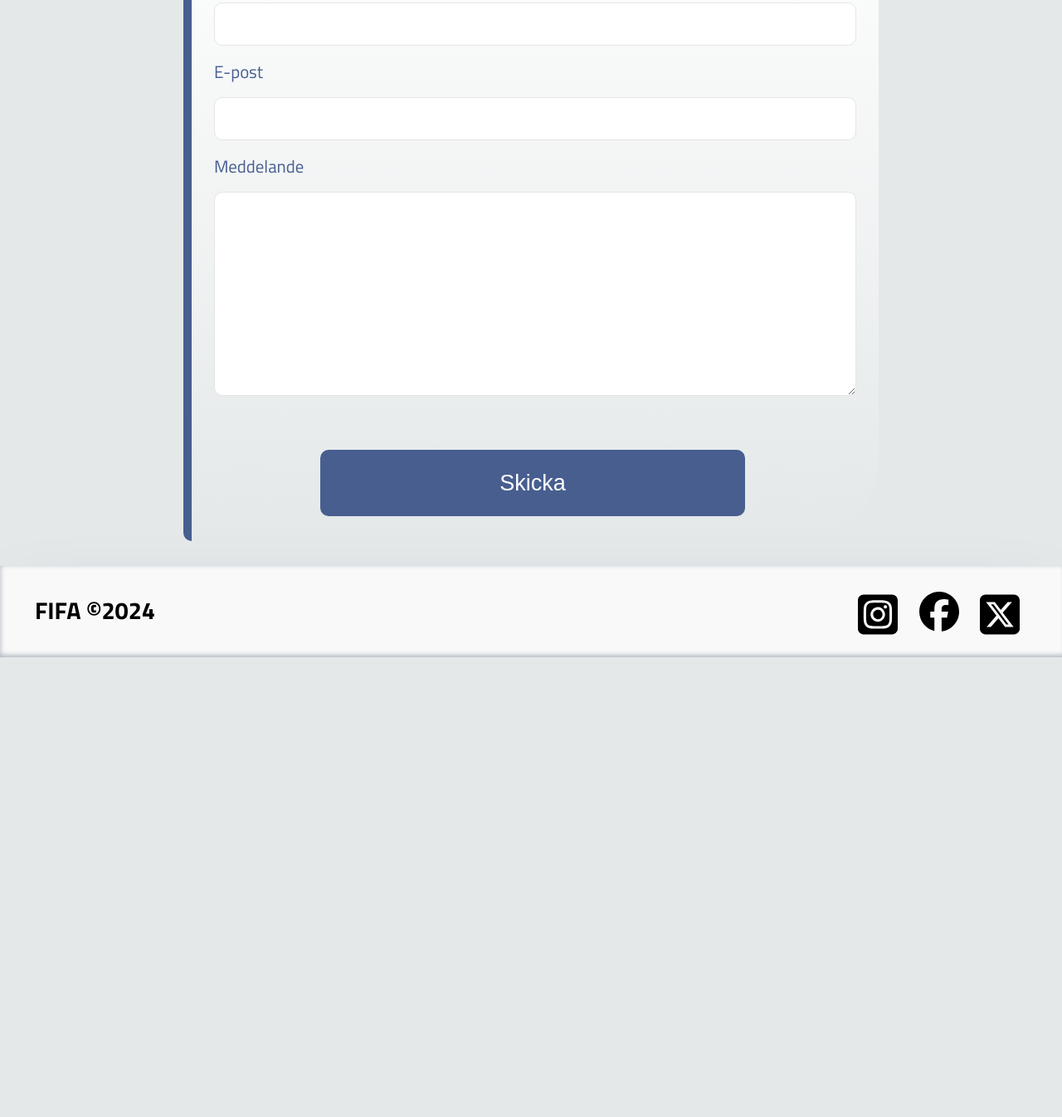
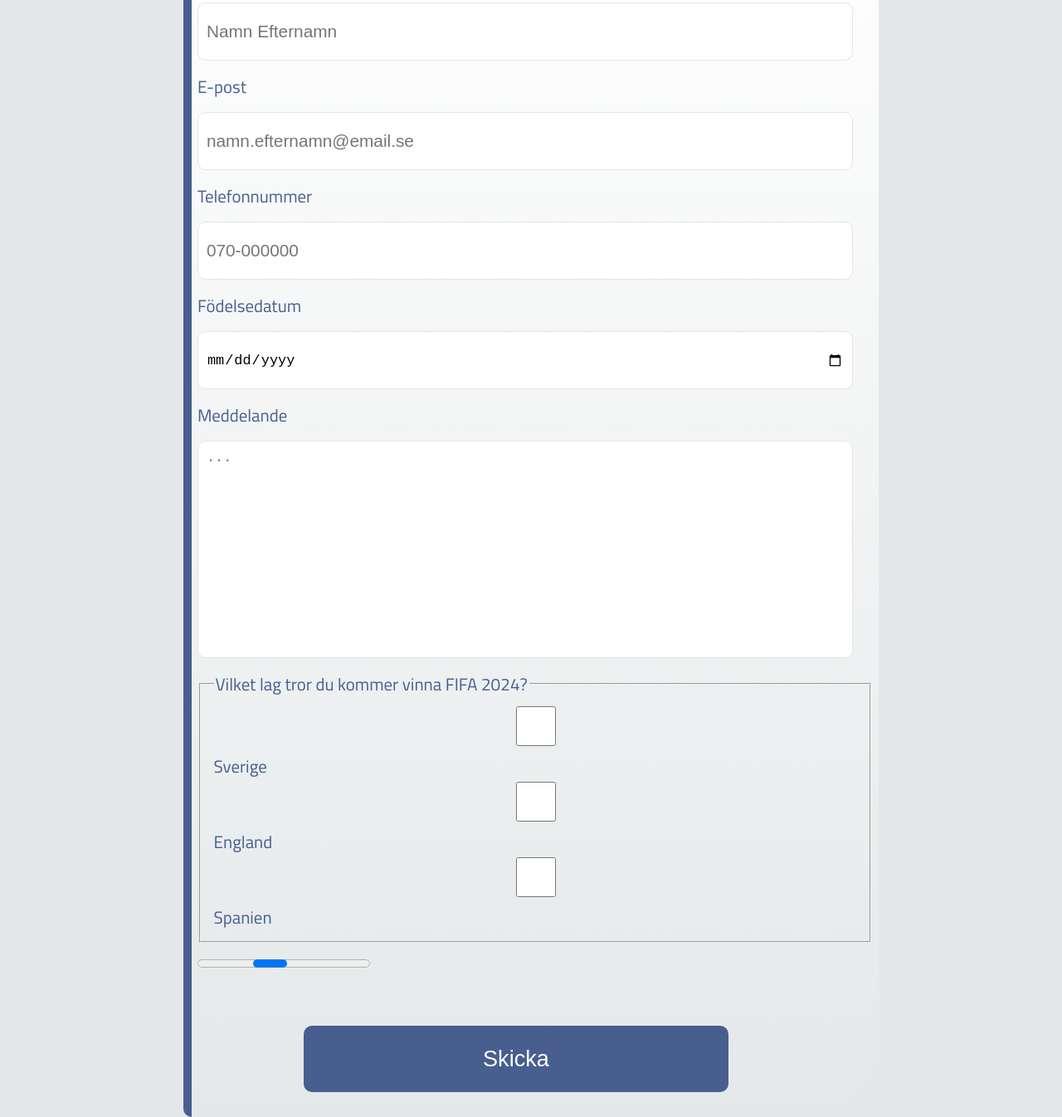
Before and after one commit to wazer2304-maker/Web_Slutprojekt, a plain HTML site: page form.html in a window 1280 px wide. Shown: the part 302-1648 px from the top of the page at 83% size. Before the commit the page ends 1094 px from the top, so only its background shows below. Drawn offline with Linux system fonts and the light colour scheme; a web font is replaced by a local one.

Commit message:
Update, only form fix left

```diff
--- a/css/style.css
+++ b/css/style.css
@@ -181,9 +181,13 @@ section {/*En sektion,"mini-innehållare"*/
 	-o-border-radius: 4px;
 }
 
+*:target::before { /*När en sida klickas igen, kommer en pil fram. Detta är för att ge en bättre upplevelse. */
+	content: "►";
+	color: var(--primary-color); /*En "pil" i primary color framför texten, scrollar även ner till stycket*/
+}
+
 section p {
 	font-size: 1.4em;
-
 }
 
 .top_img_split { /*För sektioner, delar upp vertikalt 1:4 för topp-bilder på sektionen*/
@@ -254,11 +258,10 @@ section p {
 
 .banner_section {
 	width: 100vw;
-	min-height: 0; /*0 tar bort min-height från övre section, kan bli mindre. */
+	min-height: 300px; /*300px sänker min-height från de andra section-reglerna, kan nu bli mindre. */
 	padding: 0;
 	display: grid;
 	grid-template-columns: 5fr 3fr 6fr 2fr;
-
 	justify-content: center;
 }
 
@@ -281,7 +284,7 @@ section p {
                        0 0);
 }
 
-@media (max-width: 800px) {
+@media (max-width: 1000px) {
 	.banner_section img {
 		display: none;
 	}
@@ -301,7 +304,7 @@ section p {
 }
 
 .banner_section p {
-	font-size: 1.5em;
+	font-size: 3ch;
 	grid-row: span 2;
 	grid-column: span 2;
 	margin: 5vmin;
@@ -369,6 +372,7 @@ section p {
 
 .inner_form input, .inner_form textarea {
 	font-size: 1em;
+	padding: 10px;
 	width: 60vw;
 	min-width: 100px;
 	height: 6vh;
@@ -378,6 +382,16 @@ section p {
 	-moz-border-radius: 10px;
 	-ms-border-radius: 10px;
 	-o-border-radius: 10px;
+	resize: none;
+}
+
+.inner_form input:valid, .inner_form textarea:valid {
+	border-left: 5px solid rgb(23, 117, 23);
+	border-radius: 0 10px 10px 0;
+	-webkit-border-radius: 0 10px 10px 0;
+	-moz-border-radius: 0 10px 10px 0;
+	-ms-border-radius: 0 10px 10px 0;
+	-o-border-radius: 0 10px 10px 0;
 }
 
 .inner_form textarea {
--- a/form.html
+++ b/form.html
@@ -26,7 +26,7 @@
                   <ul>
                      <li><a href="./eliten.html">Eliten</a></li>
                      <li><a href="./historia.html">Historia</a></li>
-                     <li><a href="./form.html">Åsikter</a></li>
+                     <li><a href="#form">Åsikter</a></li>
                   </ul>
                </nav>
             </li>
@@ -34,16 +34,43 @@
       </header>
       <main id="ContentContainer">
          <section class="wide_section form_section">
-            <h2>Vad tycker du?</h2>
+            <h2 id="form">Vad tycker du?</h2>
             <div class="form_middle">
                <form class="inner_form" method="get" action="./tack.html">
                   <label for="namn">Namn</label>
-                  <input type="text" id="namn" name="namn" required>
+                  <input type="text" id="namn" name="namn" placeholder="Namn Efternamn" required>
                   <label for="email">E-post</label>
-                  <input type="email" id="email" name="email" required>
+                  <input type="email" id="email" name="email" placeholder="namn.efternamn@email.se" required>
+
+				  <label for="telefon">Telefonnummer</label>
+				  <input type="tel" id="telefon" name="telefon" placeholder="070-000000" required>
+				  <label for="födelsedatum">Födelsedatum</label>
+				  <input type="date" id="födelsedatum" name="födelsedatum" required>
+
                   <label for="meddelande">Meddelande</label>
-                  <textarea id="meddelande" name="meddelande" required></textarea>
-                  <button type="submit">Skicka</button>
+                  <textarea id="meddelande" name="meddelande" placeholder="..." required></textarea>
+
+				  <fieldset>
+					 <legend>Vilket lag tror du kommer vinna FIFA 2024?</legend>
+					 <input type="checkbox" id="sverige" name="sverige" value="sverige">
+					 <label for="sverige">Sverige</label>
+					 <input type="checkbox" id="england" name="england" value="england">
+					 <label for="england">England</label>
+					 <input type="checkbox" id="spanien" name="spanien" value="spanien">
+					 <label for="spanien">Spanien</label>
+				  </fieldset>
+
+
+
+				  <progress>
+					 <label for="progress">Progress</label>
+					 <progress id="progress" value="50" max="100"></progress>
+				  </progress>
+
+
+
+
+				  <button type="submit">Skicka</button>
                </form>
             </div>
          </section>
```
Also changed, not shown: eliten.html (+2 -2 lines), historia.html (+2 -2 lines), index.html (+2 -2 lines).
